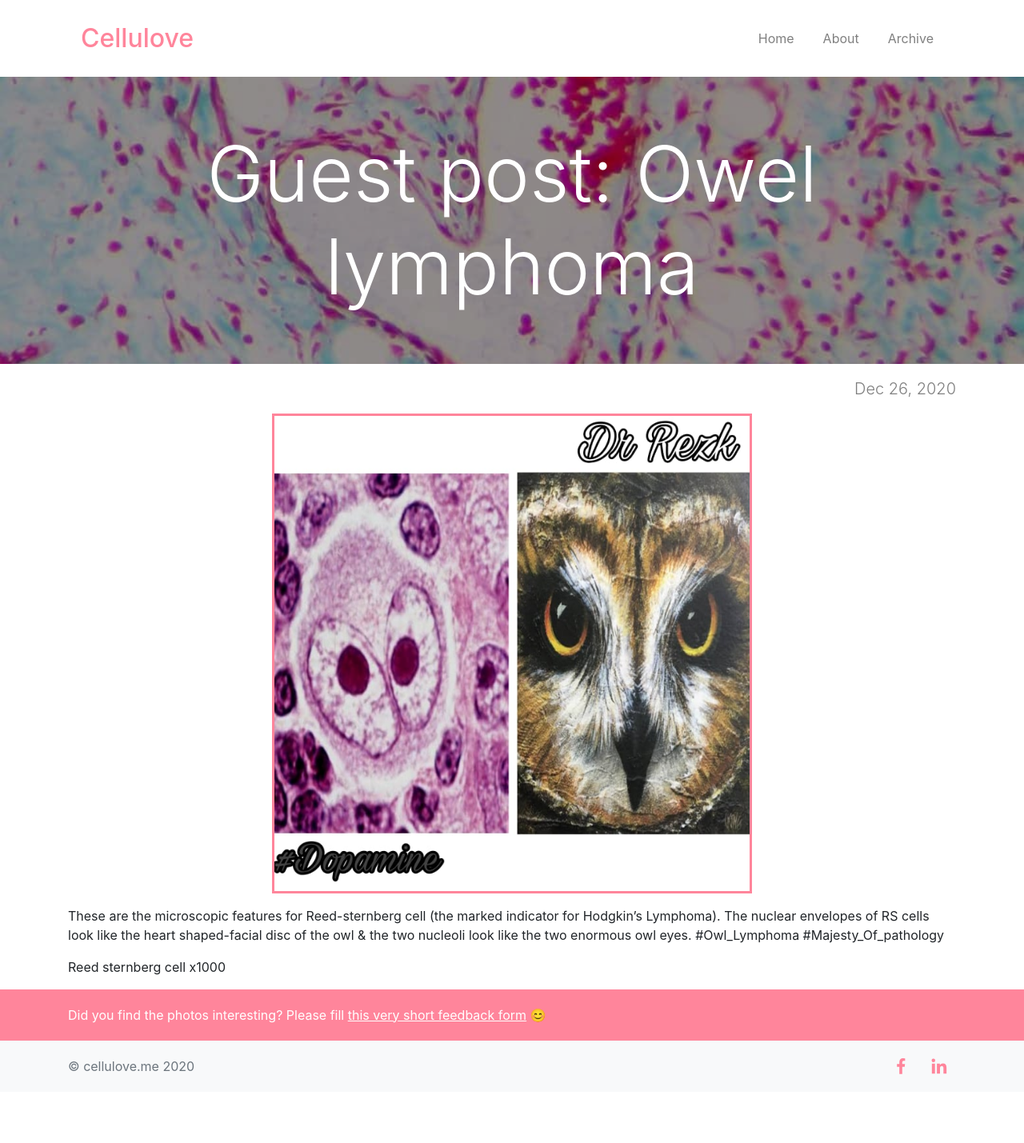
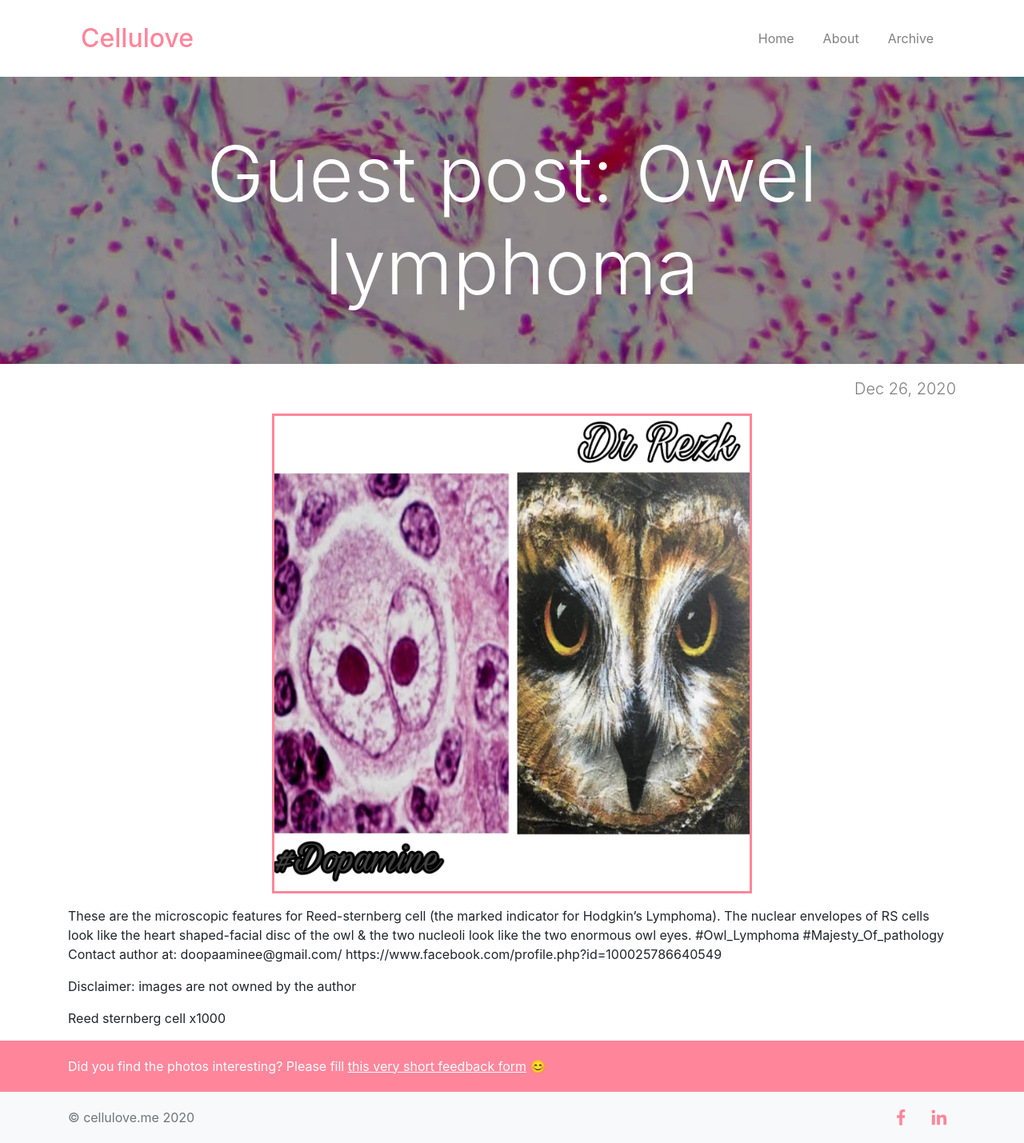
Before and after one commit to cellulove/cellulove.github.io, a Jekyll site: the page built from _posts/2020-12-26-oweleye.markdown, in a window 1280 px wide. Shown: the whole page at 80% size. Built offline with Jekyll 4.4.1, drawn with Linux system fonts in a browser that asks for light colours; comment, search, counter and statistics services are not loaded; before the commit the page ends 1365 px from its top, so only the background shows below that.

Commit message:
Update 2020-12-26-oweleye.markdown

```diff
--- a/_posts/2020-12-26-oweleye.markdown
+++ b/_posts/2020-12-26-oweleye.markdown
@@ -13,6 +13,9 @@ These are the microscopic features for Reed-sternberg cell (the marked indicator
 The nuclear envelopes of RS cells look like the heart shaped-facial disc of the owl & the two nucleoli look like the two enormous owl eyes.
 #Owl_Lymphoma
 #Majesty_Of_pathology
+Contact author at: doopaaminee@gmail.com/ https://www.facebook.com/profile.php?id=100025786640549
+
+Disclaimer: images are not owned by the author
 
 
 Reed sternberg cell x1000
```
